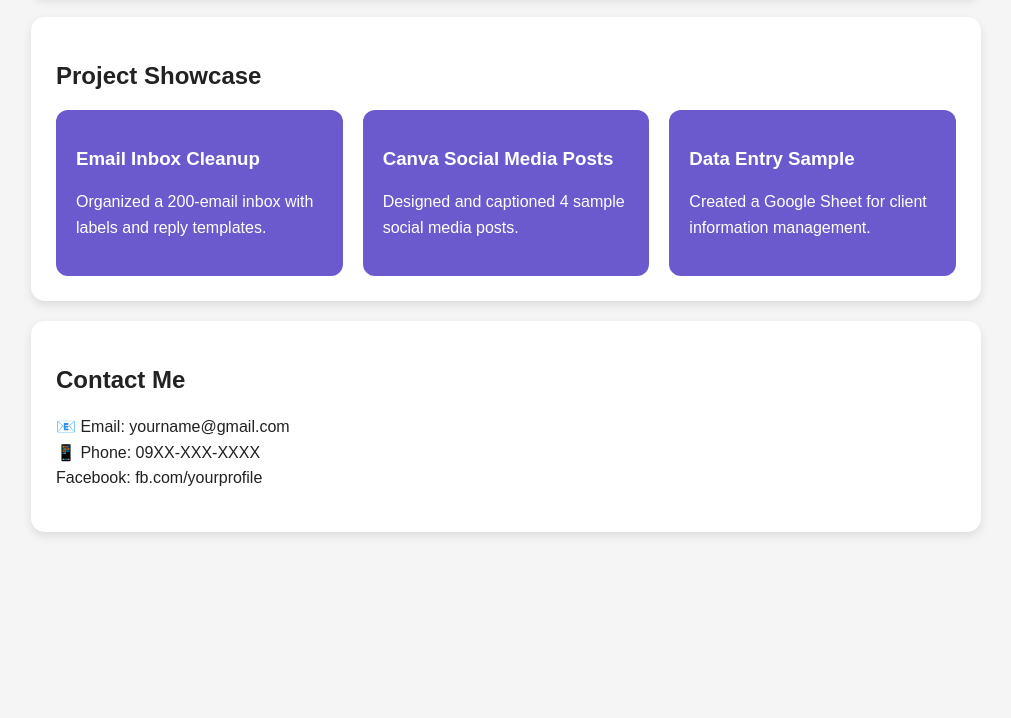
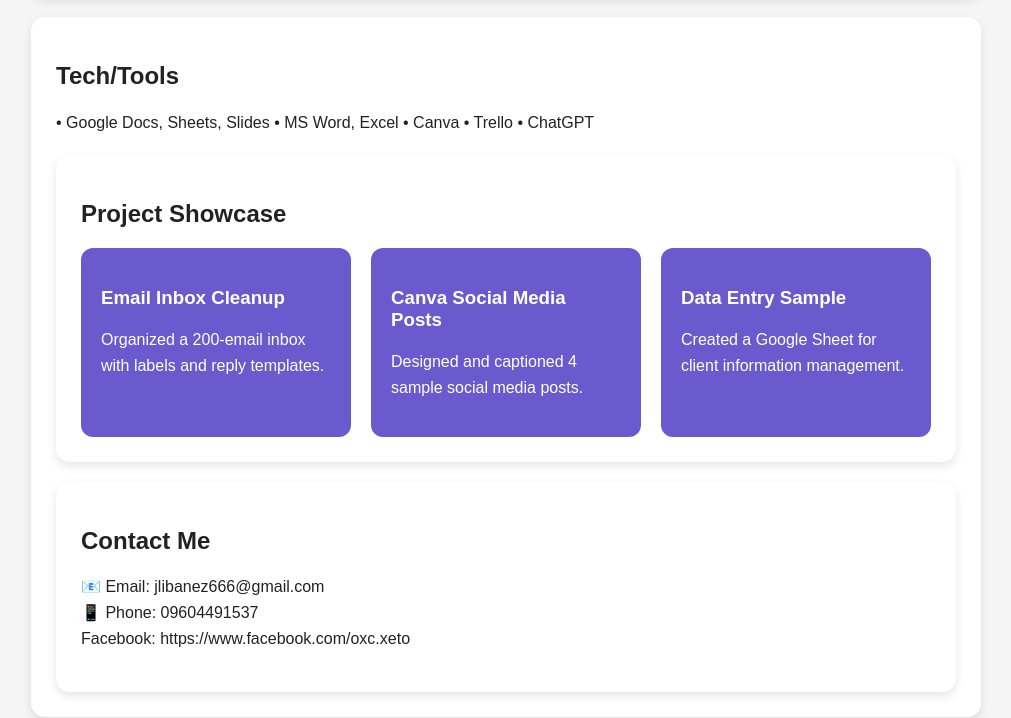
Before and after one commit to Xeto69/My-Portfolio, a plain HTML site: page index.html in a window 1280 px wide. Shown: the part 1264-1982 px from the top of the page, without its empty margins (134-1145 px from the left). Before the commit the page ends 1816 px from the top, so only its background shows below. Drawn offline with Linux system fonts and the light colour scheme.

Commit message:
Update index.html

```diff
--- a/index.html
+++ b/index.html
@@ -208,6 +208,7 @@
       <a class="btn" href="#services">Services</a>
       <a class="btn" href="#projects">Projects</a>
       <a class="btn" href="#contact">Contact</a>
+      <a class="btn" href="#tools">Tools</a>
     </div>
     <div class="download-btns">
       <a class="btn" href="resume.pdf" download>Download Resume</a>
@@ -241,6 +242,16 @@
     </p>
   </div>
 
+  <div class="section" id="tools">
+    <h2>Tech/Tools</h2>
+    <p>
+      • Google Docs, Sheets, Slides
+      • MS Word, Excel
+      • Canva
+      • Trello
+      • ChatGPT
+    </p>
+
   <div class="section" id="projects">
     <h2>Project Showcase</h2>
     <div class="projects-grid">
@@ -262,9 +273,9 @@
   <div class="section" id="contact">
     <h2>Contact Me</h2>
     <p>
-      📧 Email: yourname@gmail.com<br>
-      📱 Phone: 09XX-XXX-XXXX<br>
-      Facebook: fb.com/yourprofile
+      📧 Email: jlibanez666@gmail.com<br>
+      📱 Phone: 09604491537<br>
+      Facebook: https://www.facebook.com/oxc.xeto
     </p>
   </div>
 </div>
```
